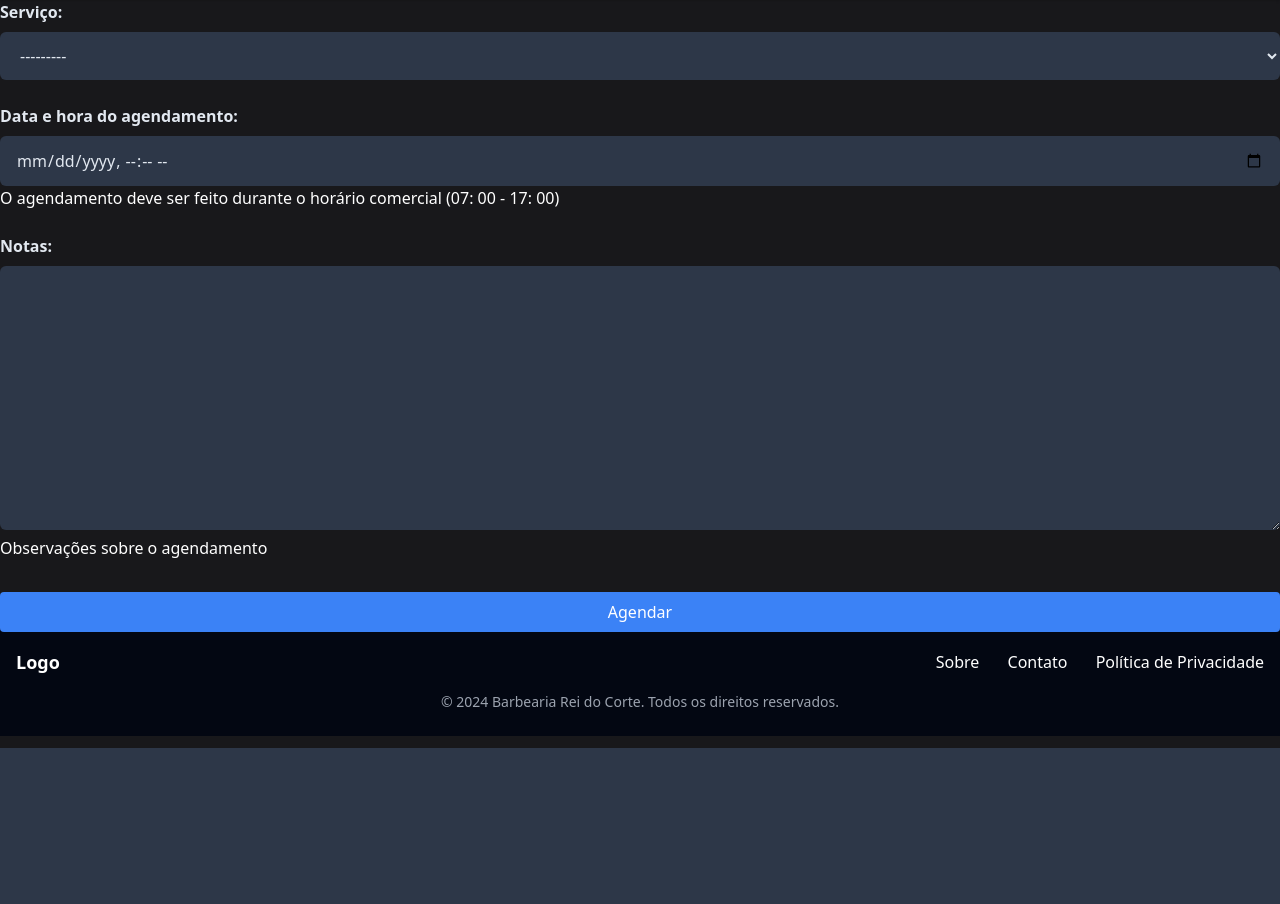
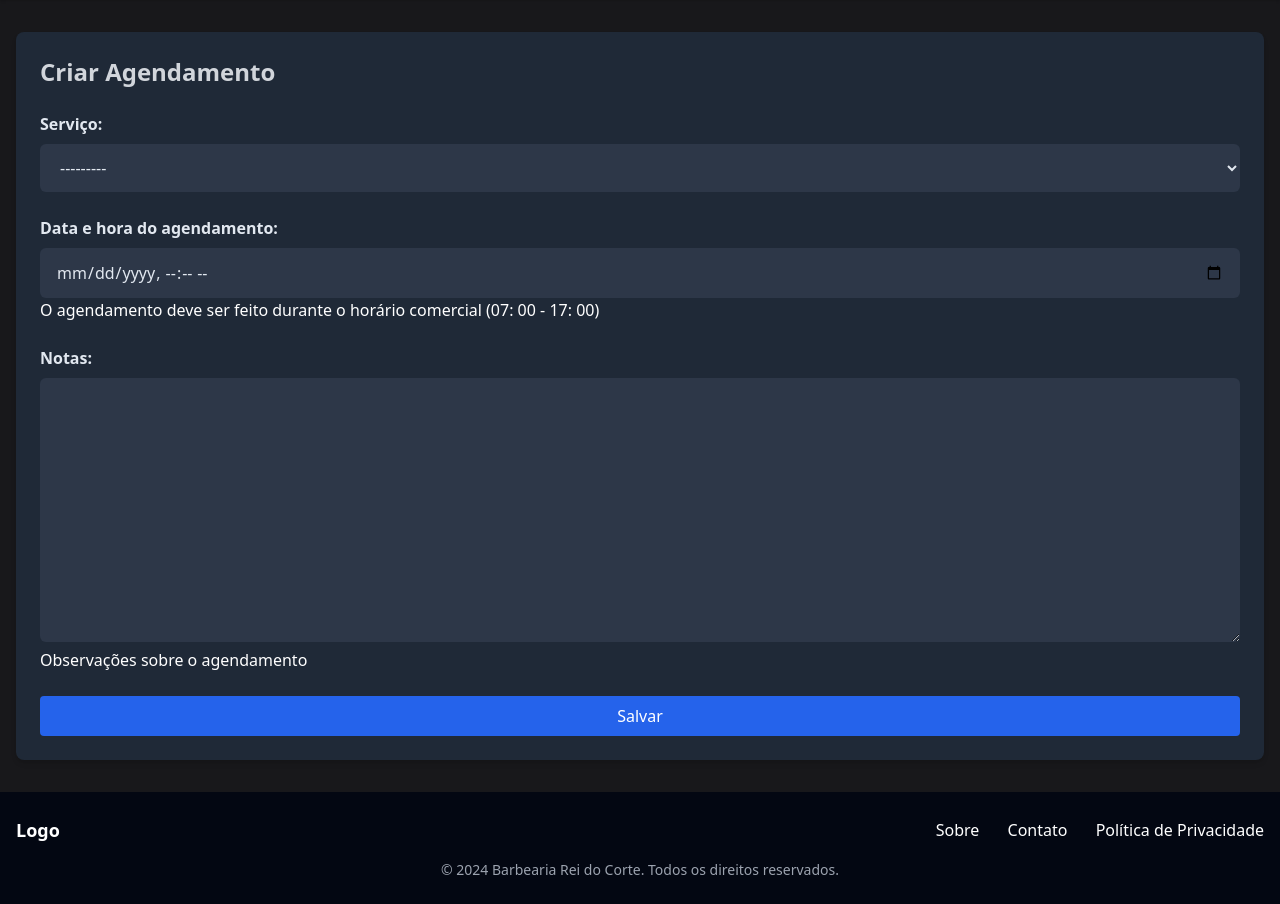
Before and after one commit to Matiaszz/Appointment-Scheduling-System, a Django app: page /schedule/create in a window 1280 px wide. Shown: the part 52-956 px from the top of the page. Before the commit the page ends 800 px from the top, so only its background shows below. Run offline with Django 5.2, Linux system fonts and the light colour scheme; the visitor is signed in with stand-in values (Sample User, id 1); data that the repository does not hold is empty; some libraries are stand-ins or nearby versions.

Commit message:
fix: switch theme button fixed and frontend adjustments are made

```diff
--- a/appointments/services/user_services.py
+++ b/appointments/services/user_services.py
@@ -1,5 +1,4 @@
 from django.core.exceptions import ValidationError
-
 from django.shortcuts import get_object_or_404
 from django.http import Http404
 from django.core.exceptions import PermissionDenied
@@ -34,7 +33,7 @@ class UserPermissionMixin:
             If the target user does not exist or is inactive.
 
         PermissionDenied
-            If the request user does not have permission to view the target user.
+            If the request user doesn't have permission to view the target user.
         """
         if not target_user_pk or target_user_pk == request_user.pk:
             return request_user
--- a/appointments/templates/appointments/account.html
+++ b/appointments/templates/appointments/account.html
@@ -68,7 +68,7 @@
                 </form>
             </div>
         </div>
-        <div class='flex justify-start gap-6 '>
+        <div class='flex justify-start gap-6 p-6 '>
             <p class='bg-white text-green-500 translate-y-2 py-2 px-4 rounded-lg     transition'>{{ user.get_user_type_display }}</p>
         </div>
         <div class='flex justify-start gap-6'>
--- a/appointments/templates/appointments/create_scheduling.html
+++ b/appointments/templates/appointments/create_scheduling.html
@@ -1,9 +1,3 @@
-{% extends "base.html" %}
-
-{% block content %}
-<form method="POST" action="{% url "appointments:create_schedule" %}">
-    {% csrf_token %}
-    {{form.as_p}}
-    <button type="submit" name="register" class="w-full translate-y-2 bg-blue-500 text-white py-2 rounded hover:bg-blue-600 focus:outline-none focus:ring-2 focus:ring-green-500">Agendar</button>
-</form>
-{% endblock content %}
+{% extends "appointments/partials/_schedule_form.html" %}
+{% block form_title %}Criar Agendamento{% endblock form_title %}
+{% block form_action %}{% url "appointments:create_schedule" %}{% endblock form_action %}
--- a/appointments/templates/appointments/dashboard.html
+++ b/appointments/templates/appointments/dashboard.html
@@ -3,7 +3,8 @@
 {% block content %}
 <div class="container mx-auto px-6 py-8">
     <!-- Dashboard Header -->
-    <h1 class="text-3xl font-bold text-gray-100 mb-8">Dashboard - Gerenciamento</h1>
+
+    <h1 class="text-3xl font-bold text-gray-600 mb-8">Dashboard - Gerenciamento</h1>
 
     <!-- Stat Cards - Total Users and Appointments -->
     <div class="grid grid-cols-1 md:grid-cols-2 lg:grid-cols-4 gap-6 mb-8">
--- /dev/null
+++ b/appointments/templates/appointments/partials/_schedule_form.html
@@ -0,0 +1,17 @@
+{% extends "base.html" %}
+
+{% block content %}
+<div class="container mx-auto px-4 py-8">
+
+    <form method="POST" action="{% block form_action %}{% endblock form_action %}" class="bg-gray-800 p-6 rounded-lg shadow-md">
+        <h2 class="text-2xl font-bold text-gray-300 mb-6">{% block form_title %}{% endblock form_title %}</h2>
+        {% csrf_token %}
+        <div class="mb-4">
+            {{ form.as_p }}
+        </div>
+        <button type="submit" name="login" class="w-full bg-blue-600 text-white py-2 rounded hover:bg-blue-700 focus:outline-none focus:ring-2 focus:ring-blue-500 transition duration-200 ease-in-out">
+            Salvar
+        </button>
+    </form>
+</div>
+{% endblock content %}
--- a/appointments/templates/appointments/view_employees.html
+++ b/appointments/templates/appointments/view_employees.html
@@ -10,7 +10,7 @@
     </div>
 
     <!-- Header -->
-    <h1 class="text-3xl font-bold text-gray-100 mb-8 text-center">Funcionários, Gerentes e CEOs</h1>
+    <h1 class="text-3xl font-bold text-gray-600 mb-8 text-center">Funcionários, Gerentes e CEOs</h1>
 
     <!-- Stack Tables for Superusers, Managers, and Employees -->
     <div class="grid grid-cols-1 gap-6">
--- a/appointments/templates/appointments/view_my_schedule.html
+++ b/appointments/templates/appointments/view_my_schedule.html
@@ -4,9 +4,10 @@
 
 
 <div class="container mx-auto px-6 py-8">
-    <h1 class="text-3xl font-bold text-gray-100 mb-8">Detalhes do Agendamento</h1>
+
 
     <div class="bg-gray-800 p-6 rounded-lg shadow-md">
+        <h1 class="text-3xl font-bold text-gray-100 mb-8">Detalhes do Agendamento</h1>
         <p class="text-lg text-gray-100 font-bold"><strong>#:</strong> {{ schedule.id }}</p>
         <p class="text-lg text-gray-100"><strong>Cliente:</strong> {{ schedule.client_name }}</p>
         <p class="text-lg text-gray-100"><strong>Serviço:</strong> {{ schedule.service.service_name }}</p>
--- a/static/css/output.css
+++ b/static/css/output.css
@@ -1147,6 +1147,9 @@ video {
 form p {
   margin-bottom: 1.5rem;
 }
+form p .helptext{
+  color:white
+}
 
 form p label {
   font-weight: bold;
--- a/static/js/script.js
+++ b/static/js/script.js
@@ -12,20 +12,12 @@ const buttonThemeDesktop = document.getElementById('buttonThemeDesktop');
 const buttonThemeMobile = document.getElementById('buttonThemeMobile');
 
 const toggleTheme = () => {
-    if (switchTheme.classList.contains('bg-zinc-900')) {
-        switchTheme.classList.remove('bg-zinc-900');
-        switchTheme.classList.remove('text-white');
-        switchTheme.classList.add('bg-gray-100');
-        switchTheme.classList.add('text-black');
-        return;
-    }
-    switchTheme.classList.remove('bg-gray-100');
-    switchTheme.classList.remove('text-black');
-    switchTheme.classList.add('bg-zinc-900');
-    switchTheme.classList.add('text-white');
-
-}
-
+    const isDark = switchTheme.classList.contains('bg-zinc-900');
+    switchTheme.classList.toggle('bg-zinc-900', !isDark);
+    switchTheme.classList.toggle('text-white', !isDark);
+    switchTheme.classList.toggle('bg-gray-100', isDark);
+    switchTheme.classList.toggle('text-black', isDark);
+};
 const customServiceType = () => {
     if (serviceType.value === 'custom') {
         const input = document.createElement('input');
--- a/templates/partials/_nav.html
+++ b/templates/partials/_nav.html
@@ -14,7 +14,7 @@
           {% endif %}
         {% endif %}
 
-        <button class="hover:text-gray-200 cursor-pointer" id="buttonThemeDesktop">Trocar Tema</button>
+        <button onclick='toggleTheme()' class="hover:text-gray-200 cursor-pointer" id="buttonThemeDesktop">Trocar Tema</button>
         <a href="{% url "appointments:account" %}" class="hover:text-gray-200">Conta</a>
       </div>
 
@@ -34,7 +34,7 @@
             <a href="{% url "appointments:dashboard" %}" class="flex px-4 py-2 hover:bg-blue-950 w-full justify-center">Gerenciamento</a>
           {% endif %}
         {% endif %}
-      <button class="block px-4 py-2 hover:bg-blue-950 w-full" id="buttonThemeMobile">Trocar Tema</button>
+      <button onclick='toggleTheme()' class="block px-4 py-2 hover:bg-blue-950 w-full" id="buttonThemeMobile">Trocar Tema</button>
       <a href="{% url "appointments:account" %}" class="block px-4 py-2 hover:bg-blue-950 text-center">Conta</a>
     </div>
 </nav>
```
Also changed, not shown: appointments/templates/appointments/update_schedule.html (+3 -9 lines).
